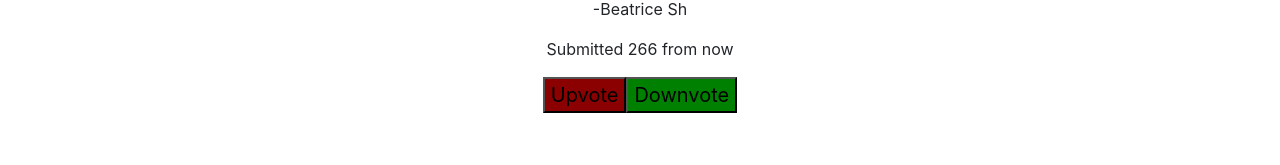
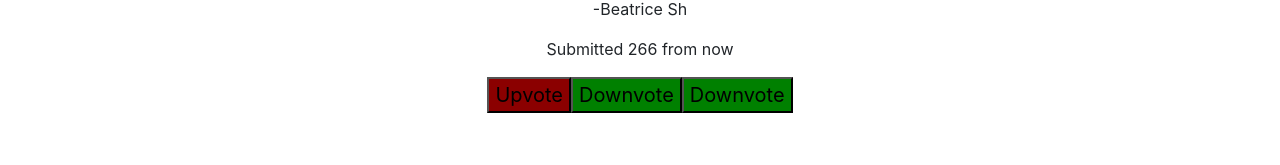
Before and after one commit to beatrice120/quotespro, an Angular app: page / in a window 1280 px wide. Shown: the part 371-536 px from the top of the page. Built offline with nearby package versions, Linux system fonts and the light colour scheme.

Commit message:
adding upvote and downvote button

```diff
--- a/src/app/quote/quote.component.html
+++ b/src/app/quote/quote.component.html
@@ -17,8 +17,15 @@
       <p id="{{i}}">Submitted {{ myquote.timeCreated | timeCount }} from now</p>
 
 
-      <button   style="font-size: 20px; background-color: darkred;" (click)="adding(i)">Upvote</button>
+
+
+      <button style="font-size: 20px; background-color: darkred;" (click)="adding(i)">Upvote</button>
+
+
       <button style="font-size: 20px; background-color: green;" (click)="removing(i)">Downvote</button>
+
+      <button style="font-size: 20px;background-color: green;" (click)="removing(i)">Downvote</button>
+
       <app-quote-details [quote]='myquote' (isComplete)='deleteQuote($event,i)'></app-quote-details>
     </div>
 
```
